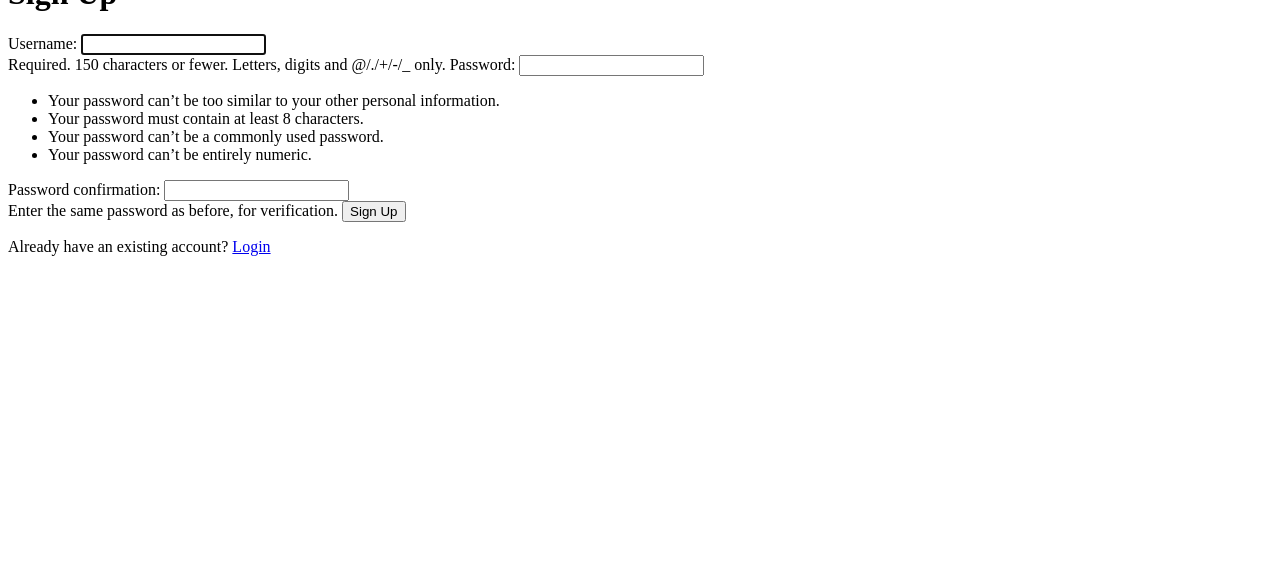
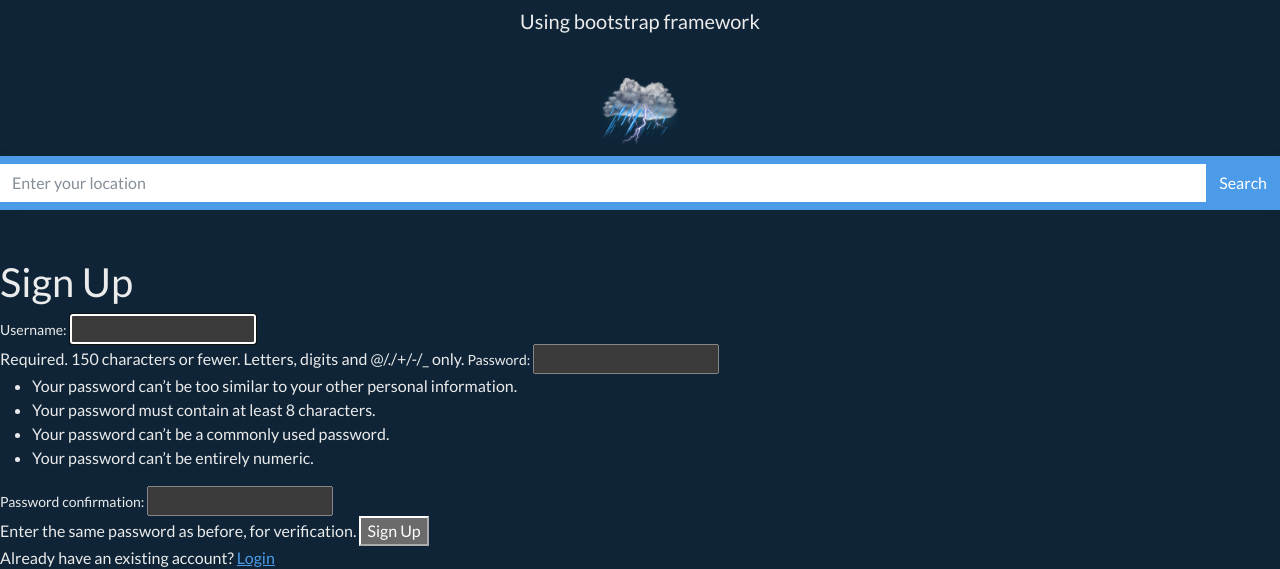
Before and after one commit to adamthompson0/Capstone, a Django app: page /user/signup/ in a window 1280 px wide. Shown: the part 179-748 px from the top of the page. Run offline with Django 4.2, Linux system fonts and the light colour scheme; some libraries are stand-ins or nearby versions.

Commit message:
style index page

```diff
--- a/weather/static/weather/navbar.css
+++ b/weather/static/weather/navbar.css
@@ -33,3 +33,8 @@ nav ul li a {
 nav ul li a:hover {
     color: #82caff;
 }
+.logo{
+    width: 100px;
+    margin-top: 15px;
+    justify-content: left;
+}
--- a/weather/static/weather/styles.css
+++ b/weather/static/weather/styles.css
@@ -0,0 +1,4 @@
+.jumbo{
+    text-align: center;
+    margin-top: 50px;
+}
--- a/weather/templates/weather/_navbar.html
+++ b/weather/templates/weather/_navbar.html
@@ -1,16 +1,29 @@
 {% load static %}
 <link rel="stylesheet" href="{% static 'weather/navbar.css'%}">
-<nav>
-    <img src="https://creazilla-store.fra1.digitaloceanspaces.com/icons/7913380/weather-icon-md.png" alt="Weather logo">
-    <ul>
-        <li><a href="{% url 'index' %}">Home</a></li>
-        {% if request.user.is_authenticated %}
-        <li><a href="{% url 'logout'%}">Logout</a></li>
-        <li><a href="#">Profile</a></li>
+<div class="navbar navbar-expand-lg fixed-top navbar-dark bg-dark">
+    <div class="container">
+        <a href="{% url 'login' %}"></a>
 
-        {% else %}
-        <li><a href="{% url 'login' %}">Login</a></li>
-        <li><a href="{% url 'signup'%}">Sign Up</a></li>
-        {% endif %}
-    </ul>
+    </div>
+</div>
+
+<br /><br /> <br>
+<div id="jumbo" class='jumbo'>
+    <h1 class='display-5'> Weather Wizard</h1>
+    <h5>Using bootstrap framework</h5>
+    <img src="{% static 'weather/pngegg.png' %}" class="logo" alt="Weather logo">
+</div>
+
+<nav class="navbar navbar-expand-lg navbar-dark bg-primary">
+    <form method="post" class="col-md">
+        {% csrf_token %}
+        <div class="input-group">
+
+        <input type="text" class='form-control' name='location' placeholder="Enter your location">
+        <div class="input-group-btn">
+            <button type="submit" class="btn btn-primary">Search</button>
+        </div>
+        </div>
+    </form>
 </nav>
+<br> <br>
--- a/weather/templates/weather/base.html
+++ b/weather/templates/weather/base.html
@@ -7,6 +7,7 @@
     {% block title %}{% endblock title %}
     <link rel="stylesheet" href="{% static 'weather/styles.css' %}">
     <script defer src="https://unpkg.com/vue@3/dist/vue.global.js"></script>
+    <link rel="stylesheet" href="https://cdnjs.cloudflare.com/ajax/libs/bootswatch/5.3.0/superhero/bootstrap.min.css" integrity="sha512-J0q3uYNPOZ/n9hYguPcu6W6vWeLg1auyzcHnpQ4T/yd57kHb2tCz4MpVBdvoJwWXOUjDWT9t9QdsTiMrS2XRvw==" crossorigin="anonymous" referrerpolicy="no-referrer" />
     <script defer src="{% static 'weather/main.js'%}"></script>
     <link rel="stylesheet" href="{% static 'weather/navbar.css' %}">
 <body>
```
Also changed, not shown: weather/templates/weather/index.html (+19 -15 lines), weather/views.py (+4 -3 lines), weather/static/weather/pngegg.png (added).
